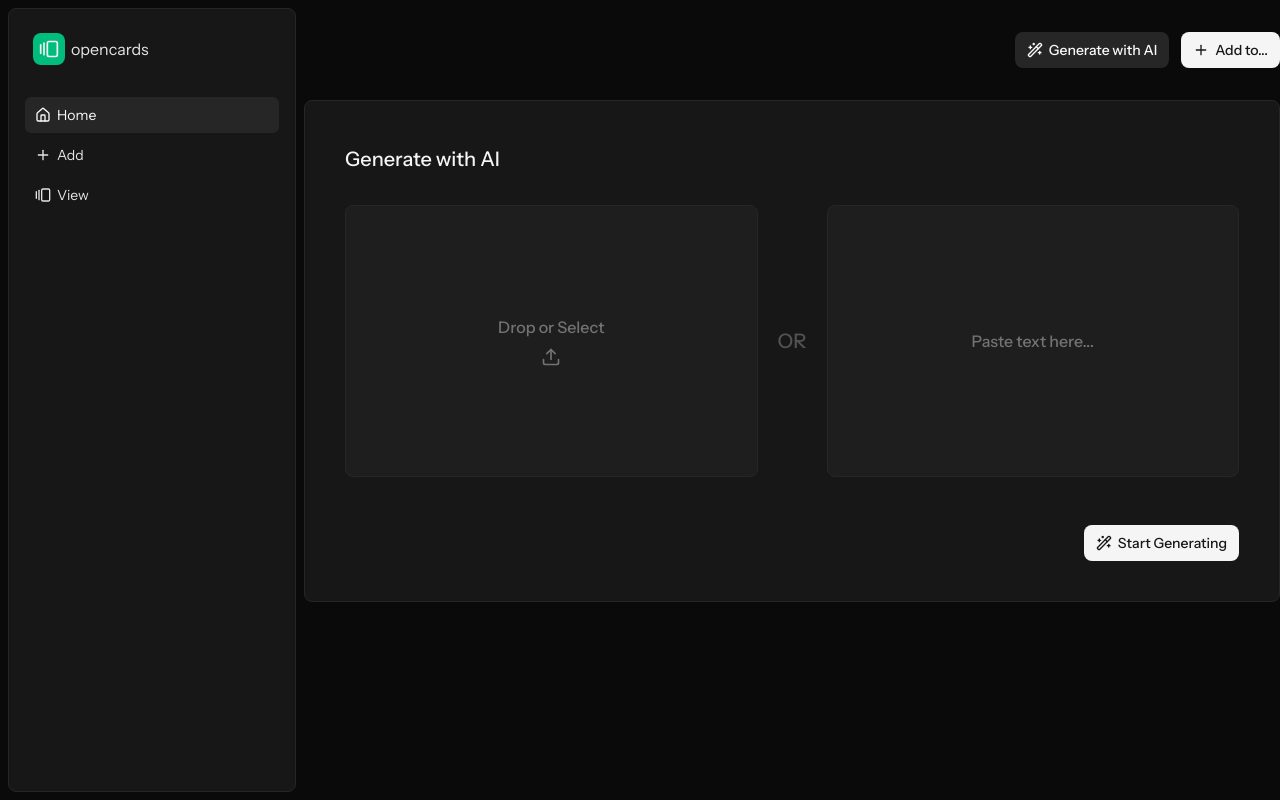
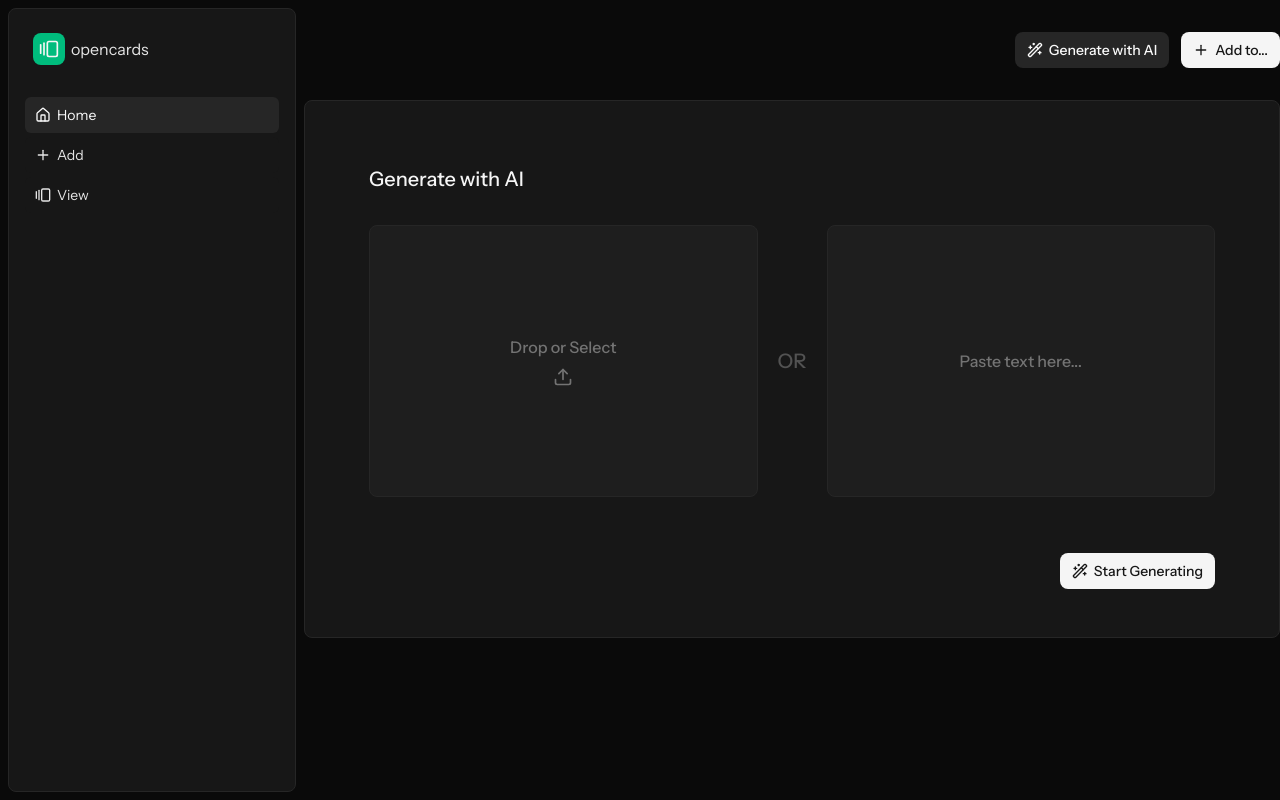
Before and after one commit to jaxonhill/opencards, a Next.js app: page /test in a window 1280 px wide. Both pictures are taken after a click on the button "Generate with AI". Built offline with nearby package versions, Linux system fonts and the light colour scheme.

Commit message:
Fix animation

```diff
--- a/src/features/add-cards/components/generate-with-ai-container.tsx
+++ b/src/features/add-cards/components/generate-with-ai-container.tsx
@@ -7,11 +7,10 @@ import { motion } from "motion/react";
 export function GenerateWithAIContainer() {
     return (
         <motion.div
-            initial={{ opacity: 0, y: -40, scale: 0.9 }}
+            initial={{ opacity: 0, y: -40, scale: 0.5 }}
             animate={{ opacity: 1, y: 0, scale: 1 }}
             transition={{ type: "spring", stiffness: 320, damping: 24 }}
-            style={{ originY: 0 }}
-            className="w-full px-10 pt-11 pb-10 flex flex-col gap-8 bg-neutral-900 rounded-lg border border-neutral-800"
+            className="w-full px-16 pt-16 pb-12 flex flex-col gap-8 bg-neutral-900 rounded-lg border border-neutral-800"
         >
             <h1 className="font-medium text-xl text-neutral-100">Generate with AI</h1>
             <div className="flex gap-5 items-center">
@@ -19,7 +18,7 @@ export function GenerateWithAIContainer() {
                 <div className="h-[17rem] text-neutral-600 font-medium text-xl shrink-0 flex items-center">OR</div>
                 <PasteTextbox />
             </div>
-            <div className="w-full pt-4 flex justify-end">
+            <div className="w-full pt-6 flex justify-end">
                 <Button>
                     <WandSparkles />
                     Start Generating
```
